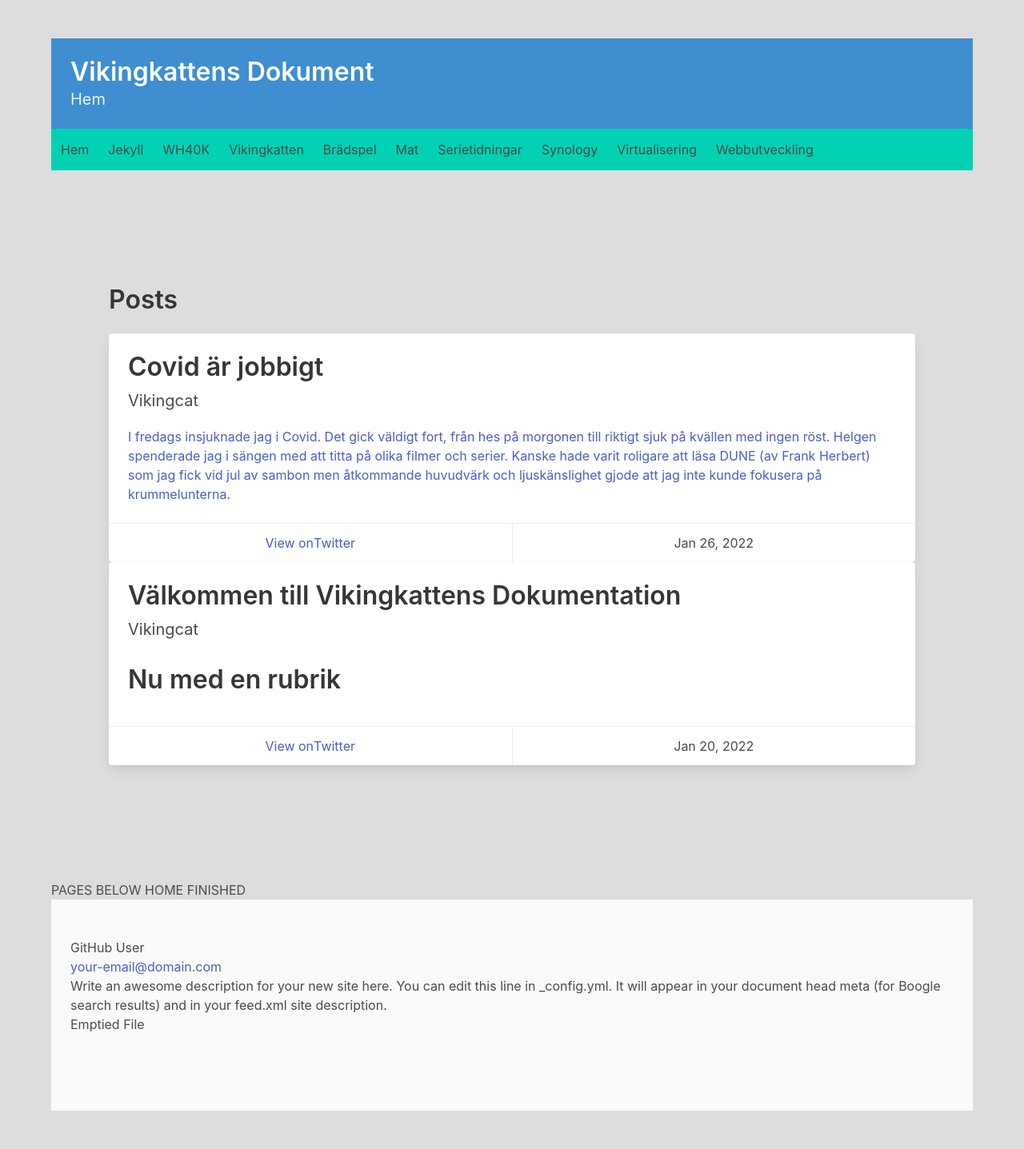
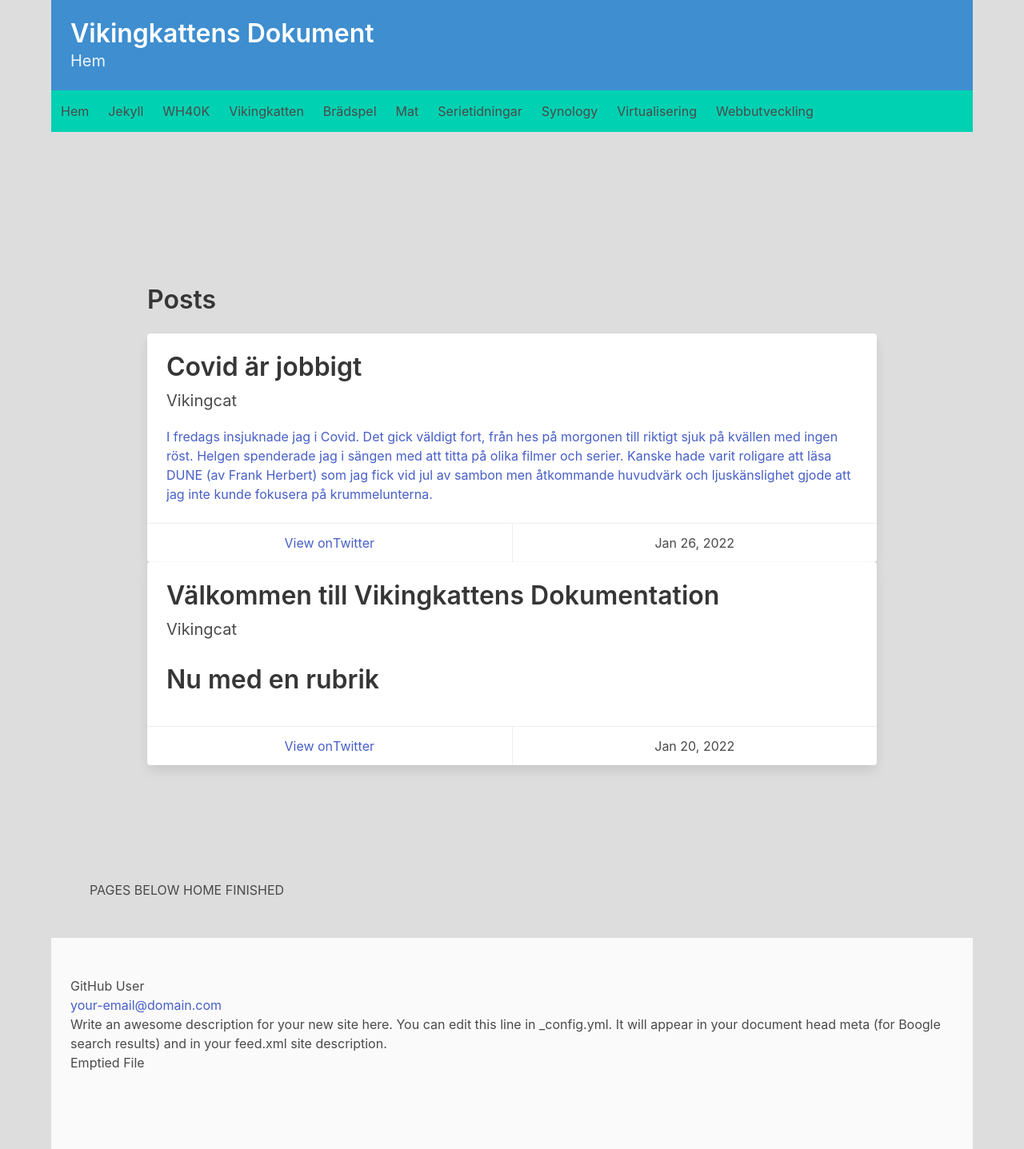
Before and after one commit to viking-cat/dokument, a Jekyll site: the page built from index.html, in a window 1280 px wide. Shown: the whole page at 80% size. Built offline with Jekyll 4.4.1, drawn with Linux system fonts in a browser that asks for light colours.

Commit message:
layout test

```diff
--- a/_layouts/default.html
+++ b/_layouts/default.html
@@ -2,12 +2,12 @@
 <html lang="{{ page.lang | default: site.lang | default: "en" }}">
     {%- include head.html -%}
     <body style="height: 100%; background-color: #DDDDDD;">
-        <section class="section">
-            <div class="container">
-                {%- include header.html -%}
-                {{ content }}
-                {%- include footer.html -%}
-            </div>
-        </section>
+        <div class="container">
+            {%- include header.html -%}
+                <section class="section">
+                    {{ content }}
+                </section>
+            {%- include footer.html -%}
+        </div>
     </body>
 </html>
```
